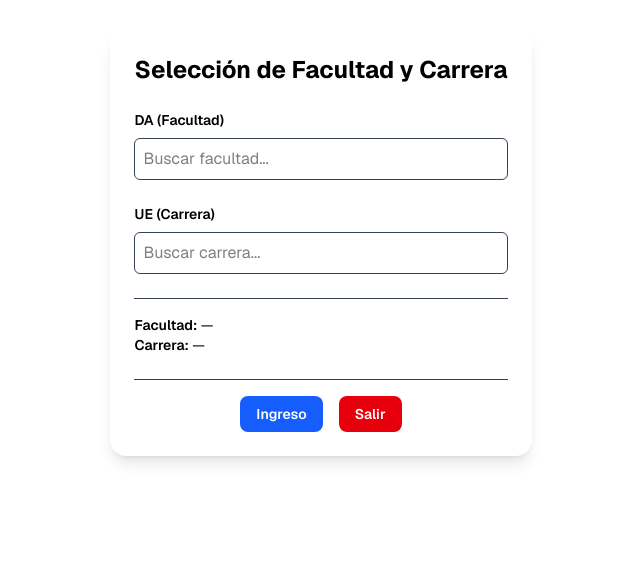
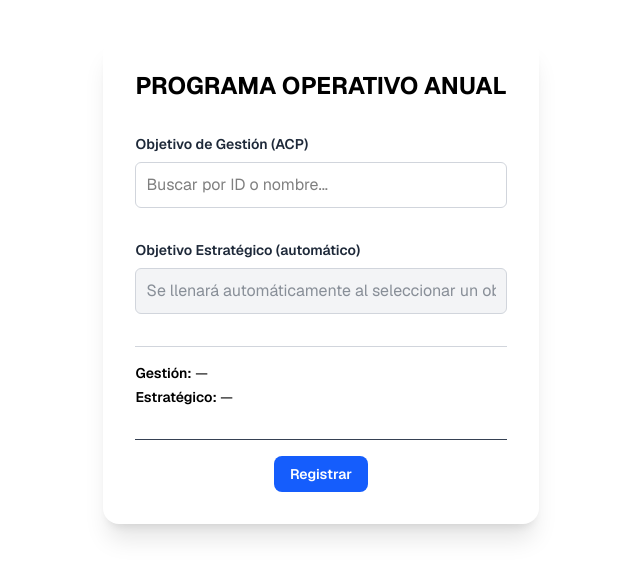
Before and after one commit to andre00bejarano00vaca/POA, a Next.js app: page / in a window 1280 px wide. Shown: the part 130-702 px from the top of the page, without its empty margins (319-959 px from the left). Built offline with nearby package versions, Linux system fonts and the light colour scheme.

Commit message:
de programa operativo anual

```diff
--- a/src/app/page.tsx
+++ b/src/app/page.tsx
@@ -1,11 +1,12 @@
 import SelectDAUE from "@/components/SelectDAUE";
+import SelectObjetivos from "@/components/SelectObjetivos";
 import Image from "next/image";
 
 export default function Home() {
   return (
     <div className="flex min-h-screen items-center justify-center bg-zinc-50 font-sans dark:bg-black">
       <main className="flex min-h-screen w-full max-w-3xl flex-col items-center justify-between py-32 px-16 bg-white dark:bg-black sm:items-start">
-        <SelectDAUE/>
+        <SelectObjetivos/>
       </main>
     </div>
   );
--- /dev/null
+++ b/src/components/SelectObjetivos.tsx
@@ -0,0 +1,147 @@
+"use client";
+import React, { useState, useEffect, useRef, ChangeEvent } from "react";
+
+interface ObjetivoEstrategico {
+  id: string;
+  nombre: string;
+}
+
+interface ObjetivoGestion {
+  id: string;
+  nombre: string;
+}
+
+interface SelectObjetivosProps {
+  objetivosEstrategicos?: ObjetivoEstrategico[];
+  objetivosGestion?: ObjetivoGestion[];
+}
+
+const SelectObjetivos: React.FC<SelectObjetivosProps> = ({
+  objetivosEstrategicos = [
+    { id: "102.100", nombre: "Desarrollar capacidades tecnológicas" },
+    { id: "103.200", nombre: "Fortalecer la investigación aplicada" },
+  ],
+  objetivosGestion = [
+    { id: "102.100.01", nombre: "Implementar laboratorios de innovación" },
+    { id: "102.100.02", nombre: "Mejorar la infraestructura de aulas" },
+    { id: "103.200.01", nombre: "Impulsar proyectos de investigación" },
+  ],
+}) => {
+  const [searchGestion, setSearchGestion] = useState("");
+  const [selectedGestion, setSelectedGestion] = useState<ObjetivoGestion | null>(null);
+  const [selectedEstrategico, setSelectedEstrategico] = useState<ObjetivoEstrategico | null>(null);
+  const [openGestion, setOpenGestion] = useState(false);
+  const dropdownRef = useRef<HTMLDivElement | null>(null);
+
+  // Filtra por id o nombre
+  const filteredGestion = objetivosGestion.filter(
+    (obj) =>
+      obj.nombre.toLowerCase().includes(searchGestion.toLowerCase()) ||
+      obj.id.toLowerCase().includes(searchGestion.toLowerCase())
+  );
+
+  // Vincular objetivo estratégico automáticamente
+  useEffect(() => {
+    if (selectedGestion) {
+      const prefix = selectedGestion.id.split(".").slice(0, 2).join(".");
+      const estrategico = objetivosEstrategicos.find((o) => o.id === prefix);
+      setSelectedEstrategico(estrategico || null);
+    }
+  }, [selectedGestion, objetivosEstrategicos]);
+
+  // Cierra el dropdown si se hace clic fuera
+  useEffect(() => {
+    const handleClickOutside = (e: MouseEvent) => {
+      if (dropdownRef.current && !dropdownRef.current.contains(e.target as Node)) {
+        setOpenGestion(false);
+      }
+    };
+    document.addEventListener("mousedown", handleClickOutside);
+    return () => document.removeEventListener("mousedown", handleClickOutside);
+  }, []);
+
+  return (
+    <div className="max-w-3xl mx-auto mt-10 p-8 bg-white text-black rounded-2xl shadow-xl space-y-8">
+      <h2 className="text-2xl font-bold text-center">PROGRAMA OPERATIVO ANUAL</h2>
+
+      {/* Objetivo de Gestión */}
+      <div className="relative" ref={dropdownRef}>
+        <label className="block text-sm font-semibold mb-2 text-gray-800">
+          Objetivo de Gestión (ACP)
+        </label>
+
+        <input
+          type="text"
+          placeholder="Buscar por ID o nombre..."
+          value={searchGestion}
+          onChange={(e: ChangeEvent<HTMLInputElement>) => setSearchGestion(e.target.value)}
+          onFocus={() => setOpenGestion(true)}
+          className="w-full p-2.5 rounded-md border border-gray-300 focus:outline-none focus:ring-2 focus:ring-green-500"
+        />
+
+        {openGestion && (
+          <ul className="absolute z-30 left-0 right-0 mt-2 max-h-52 overflow-y-auto bg-white rounded-md border border-gray-300 shadow-lg">
+            {filteredGestion.length > 0 ? (
+              filteredGestion.map((item) => (
+                <li
+                  key={item.id}
+                  className={`p-2 cursor-pointer hover:bg-green-100 rounded ${
+                    selectedGestion?.id === item.id ? "bg-green-200" : ""
+                  }`}
+                  onClick={() => {
+                    setSelectedGestion(item);
+                    setSearchGestion(item.nombre);
+                    setOpenGestion(false);
+                  }}
+                >
+                  <span className="font-mono text-sm text-gray-700">{item.id}</span> —{" "}
+                  {item.nombre}
+                </li>
+              ))
+            ) : (
+              <li className="p-2 text-gray-600">No se encontró resultado</li>
+            )}
+          </ul>
+        )}
+      </div>
+
+      {/* Objetivo Estratégico */}
+      <div>
+        <label className="block text-sm font-semibold mb-2 text-gray-800">
+          Objetivo Estratégico (automático)
+        </label>
+        <input
+          type="text"
+          value={
+            selectedEstrategico
+              ? `${selectedEstrategico.id} — ${selectedEstrategico.nombre}`
+              : ""
+          }
+          readOnly
+          placeholder="Se llenará automáticamente al seleccionar un objetivo de gestión"
+          className="w-full p-2.5 rounded-md border border-gray-300 bg-gray-100 text-gray-800 cursor-not-allowed"
+        />
+      </div>
+
+      {/* Resultados visibles */}
+      <div className="pt-4 border-t border-gray-300 text-sm space-y-1">
+        <p>
+          <span className="font-semibold">Gestión:</span>{" "}
+          {selectedGestion ? `${selectedGestion.id} — ${selectedGestion.nombre}` : "—"}
+        </p>
+        <p>
+          <span className="font-semibold">Estratégico:</span>{" "}
+          {selectedEstrategico ? `${selectedEstrategico.id} — ${selectedEstrategico.nombre}` : "—"}
+        </p>
+      </div>
+      <div className="pt-4 border-t border-gray-700 text-sm flex justify-center space-x-4">
+        <button className="bg-blue-600 hover:bg-blue-700 text-white font-semibold py-2 px-4 rounded-lg transition">
+          Registrar
+        </button>
+      </div>
+
+    </div>
+  );
+};
+
+export default SelectObjetivos;
```
